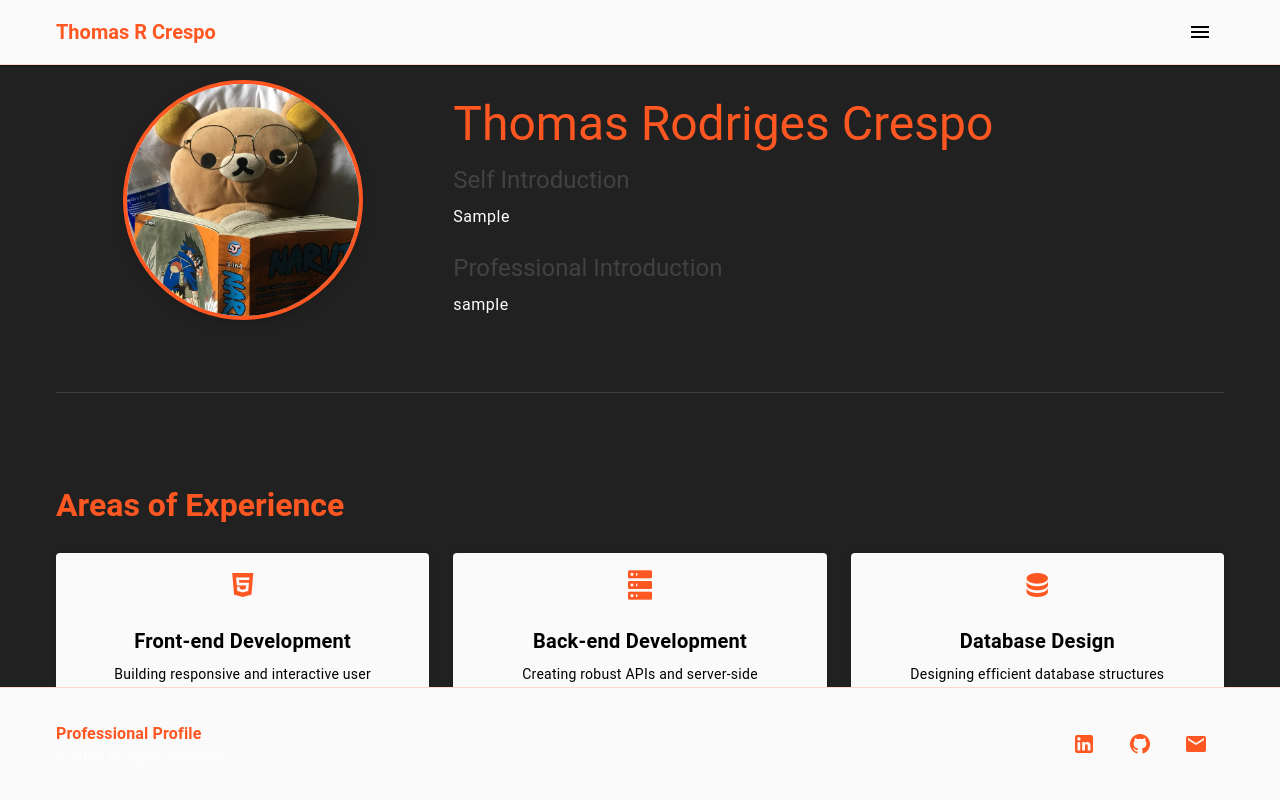
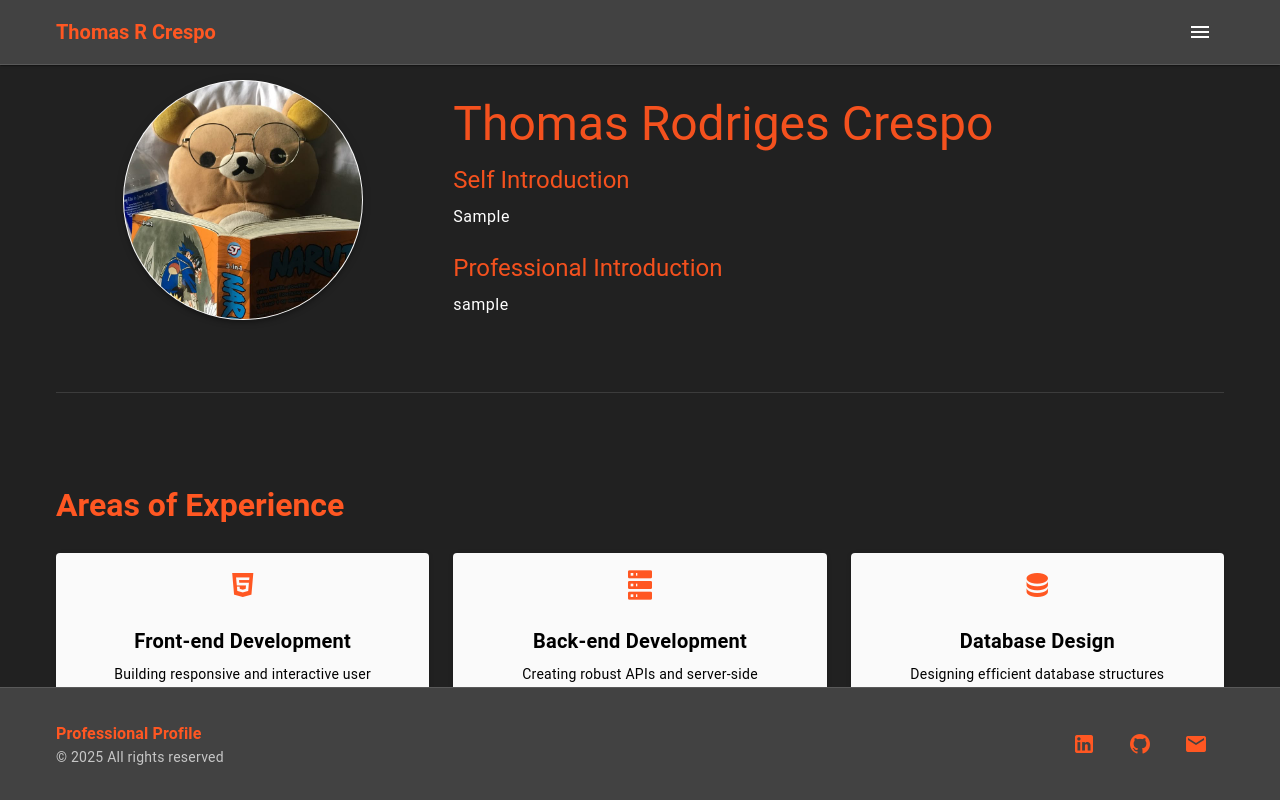
Before and after one commit to erissa1997/My-husband-profile, a Vue app: page / in a window 1280 px wide. Shown: the top 800 px of the page. Built offline with nearby package versions, Linux system fonts and the light colour scheme.

Commit message:
refactor : use built in style class

```diff
--- a/src/components/home/ProfileSection.vue
+++ b/src/components/home/ProfileSection.vue
@@ -2,7 +2,7 @@
   <div class="profile-section">
     <v-row align="center">
       <v-col cols="12" md="4" class="text-center">
-        <v-avatar size="240" class="profile-avatar mb-4">
+        <v-avatar size="240" class="elevation-4 border-thin mb-4">
           <v-img
             src="../../../public/assets/images/sample-profile.jpeg"
             alt="Profile Image"
@@ -11,15 +11,15 @@
       </v-col>
 
       <v-col cols="12" md="8">
-        <h1 class="text-h3 mb-4 text-primary">Thomas Rodriges Crespo</h1>
+        <h1 class="text-h3 mb-4 text-accent">Thomas Rodriges Crespo</h1>
 
         <div class="self-introduction mb-6">
-          <h2 class="text-h5 mb-2 text-secondary">Self Introduction</h2>
+          <h2 class="text-h5 mb-2 text-accent">Self Introduction</h2>
           <p class="text-body-1">Sample</p>
         </div>
 
         <div class="professional-introduction">
-          <h2 class="text-h5 mb-2 text-secondary">Professional Introduction</h2>
+          <h2 class="text-h5 mb-2 text-accent">Professional Introduction</h2>
           <p class="text-body-1">sample</p>
         </div>
       </v-col>
@@ -28,10 +28,3 @@
 </template>
 
 <script setup lang="ts"></script>
-
-<style lang="scss" scoped>
-.profile-avatar {
-  border: 4px solid variables.$primary;
-  box-shadow: 0 4px 12px rgba(0, 0, 0, 0.15);
-}
-</style>
--- a/src/components/layout/AppFooter.vue
+++ b/src/components/layout/AppFooter.vue
@@ -1,5 +1,5 @@
 <template>
-  <v-footer app color="surface" class="py-4">
+  <v-footer app color="secondary" class="py-4 border-t-thin">
     <v-container>
       <div
         class="d-flex flex-column flex-md-row justify-space-between align-center"
@@ -39,9 +39,3 @@ const socialIcons = [
   { name: "Email", icon: "mdi-email", link: "mailto:contact@example.com" },
 ];
 </script>
-
-<style lang="scss" scoped>
-.v-footer {
-  border-top: 1px solid rgba(variables.$primary, 0.2);
-}
-</style>
--- a/src/components/layout/AppHeader.vue
+++ b/src/components/layout/AppHeader.vue
@@ -1,5 +1,5 @@
 <template>
-  <v-app-bar app color="surface" elevation="1">
+  <v-app-bar app color="secondary" elevation="1" class="border-b-thin">
     <v-container class="d-flex align-center">
       <v-app-bar-title class="text-primary font-weight-bold">
         <router-link to="/" class="text-decoration-none text-primary">
@@ -14,7 +14,7 @@
   </v-app-bar>
 
   <!-- Navigation Drawer -->
-  <v-navigation-drawer v-model="drawer" temporary>
+  <v-navigation-drawer v-model="drawer" temporary color="secondary">
     <v-list>
       <v-list-item
         v-for="item in navigationItems"
@@ -46,9 +46,3 @@ const navigationItems = [
   },
 ];
 </script>
-
-<style lang="scss" scoped>
-.v-app-bar {
-  border-bottom: 1px solid rgba(variables.$primary, 0.2);
-}
-</style>
```
